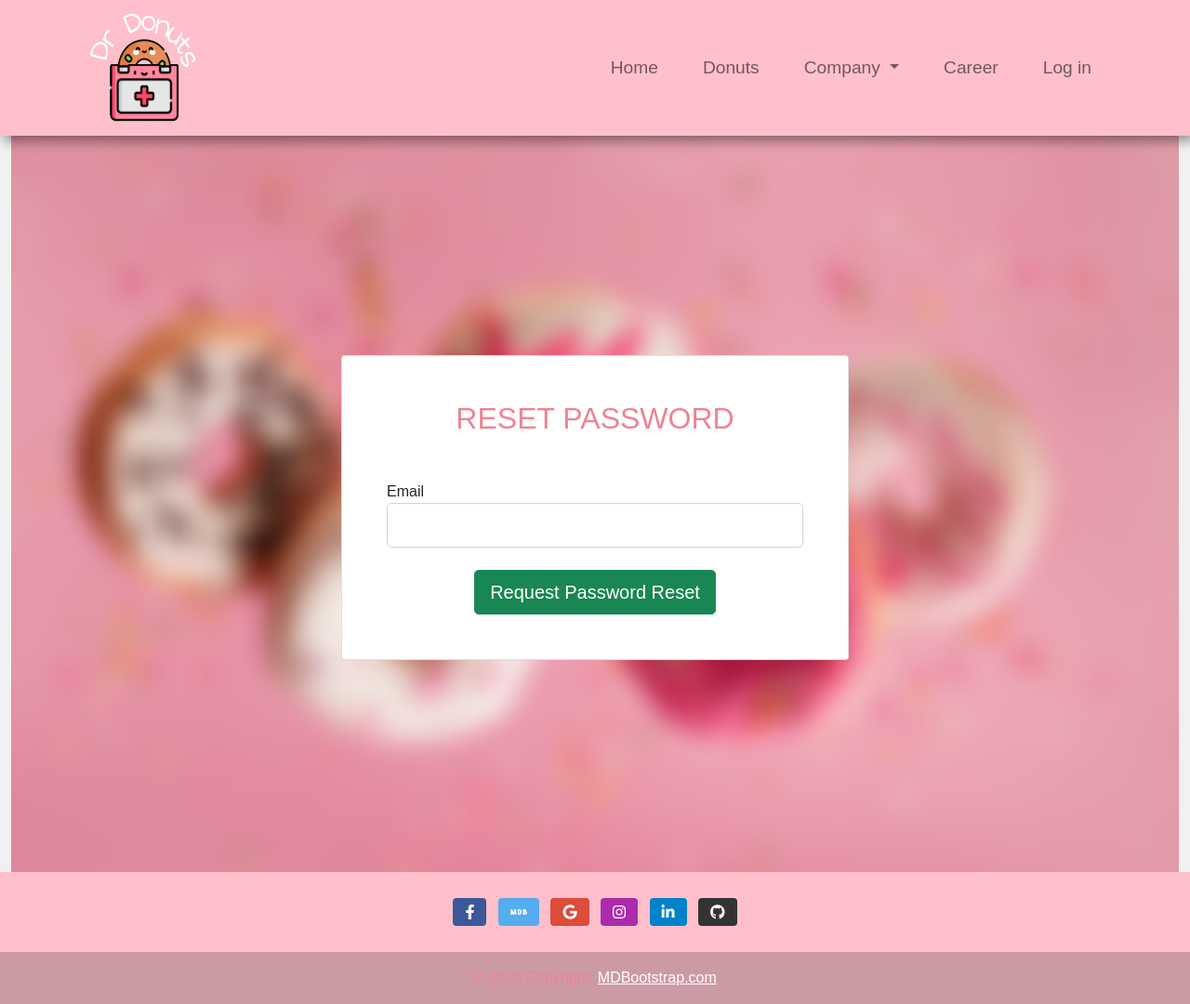
After one commit to pupuduck/AppDevelopmentProject, a Flask app: page /reset_password in a window 1280 px wide. The commit adds this page. Shown: the whole page at 93% size. Run offline with Flask 2, Linux system fonts and the light colour scheme; some libraries are stand-ins or nearby versions.

Commit message:
forgot password

```diff
--- a/Templates/login.html
+++ b/Templates/login.html
@@ -55,7 +55,7 @@
 
 
 
-                  <a class="small text-muted" href="#!">Forgot password?</a>
+                  <a class="small text-muted" href="/reset_password">Forgot password?</a>
                   <p class="mb-5 pb-lg-2">Sign up an account <a href="/register"
                        class="register fw-bold">Register here</a></p>
                 </form>
--- /dev/null
+++ b/Templates/reset_request.html
@@ -0,0 +1,36 @@
+<link rel="stylesheet" href="../static/Css/register.css">
+{% extends "base.html" %}
+{% block title %}Dr. Donuts{% endblock %}
+
+{% block content %}
+<section class="vh-100 bg-image">
+  <div class="mask d-flex align-items-center h-100 gradient-custom-3">
+    <div class="container h-100">
+      <div class="row d-flex justify-content-center align-items-center h-100">
+        <div class="col-12 col-md-9 col-lg-7 col-xl-6">
+          <div class="card">
+            <div class="card-body p-5">
+              <h2 class="text-uppercase text-center mb-5">Reset password</h2>
+
+              <form method="post">
+                {{ form.hidden_tag() }}
+
+                <div class="form-outline mb-4">
+                  {{form.email.label( class="form-email") }}
+                  {{ form.email(class="form-control form-control-lg") }}
+                </div>
+
+                <div class="button d-flex justify-content-center">
+                  {{form.submit(class='btn btn-success btn-lg btn-block')}}
+                </div>
+
+              </form>
+
+            </div>
+          </div>
+        </div>
+      </div>
+    </div>
+  </div>
+</section>
+{% endblock %}
--- a/main.py
+++ b/main.py
@@ -1,9 +1,10 @@
-from flask import Flask, render_template, request, redirect, url_for, flash, jsonify
-from flask_login import LoginManager, login_user, logout_user, current_user, login_required
-from models.auth.auth_forms import RegisterForm, LoginForm, UpdateProfileForm, UpdatePasswordForm, CreditCardForm
+from flask import render_template, request, redirect, url_for, flash, jsonify
+from flask_login import login_user, logout_user, current_user, login_required
+from flask_mail import Message
+from models.auth.auth_forms import RegisterForm, LoginForm, UpdateProfileForm, UpdatePasswordForm, CreditCardForm, ResetPasswordForm, RequestResetForm
 from models.auth.user import User
 from models.auth.paymentMethods import paymentMethods
-from models.cust.contactMessage import Message
+from models.cust.contactMessage import Messages
 from models.cust.contactForm import CreateMessageForm
 from models.hiring.hiringForm import CreateResumesForm, CreateJobPositionsForm
 from models.hiring.resume import Resumes
@@ -16,6 +17,7 @@ from models.auth.transaction_history import transactionHistory
 from models.report.report import Report
 from models.report.reportForm import CreateReportForm
 from PIL import Image
+from config import *
 import secrets
 import shelve
 import calendar
@@ -23,11 +25,18 @@ import time
 from datetime import datetime
 
 
-app = Flask(__name__)
-app.config["SECRET_KEY"] = "xxkxcZKH2TxsSw7bew8D9gLpCaa3YYnn"
-
-login_manager = LoginManager()
-login_manager.init_app(app)
+# app = Flask(__name__)
+# app.config["SECRET_KEY"] = "xxkxcZKH2TxsSw7bew8D9gLpCaa3YYnn"
+#
+# app.config['MAIL_SERVER'] = 'smtp.googlemail.com'
+# app.config['MAIL_PORT'] = '587'
+# app.config['MAIL_USE_TLS'] = True
+# app.config['MAIL_USERNAME'] = "DoctorDonutServices"
+# app.config['MAIL_PASSWORD'] = "DoctorDonut1447!"
+# mail = Mail(app)
+#
+# login_manager = LoginManager()
+# login_manager.init_app(app)
 
 
 # start of account management
@@ -556,13 +565,83 @@ def delete_user(user_id):
         db.close()
         flash('Account successfully deleted!', category='alert-success')
     except IOError:
-        print('Error IO error')
+        print("IOError")
+    except Exception as ex:
+        print(f"Exception Error as {ex}")
 
     return redirect(url_for('retrieve_users'))
 
 
+def send_reset_email(user):
+    token = user.get_reset_token()
+    msg = Message('Password Reset Request', sender='doctordonutservices@gmail.com', recipients=[user.get_email()])
+    msg.body = f""" To reset your password, visit the following link:
+{url_for('reset_token', token=token, _external=True)}
+
+If you did not make this request, then simply ignore this email and no changes will be made
+"""
+    mail.send(msg)
+
+
+@app.route('/reset_password', methods=['GET', 'POST'])
+def reset_request():
+    if current_user.is_authenticated:
+        return redirect(url_for('home'))
+    form = RequestResetForm()
+    if form.validate_on_submit():
+        users_dict = {}
+        db = shelve.open('DB/Customer/customer')
+        if 'customer' in db:
+            users_dict = db['customer']
+        else:
+            db['customer'] = users_dict
+        db.close()
+        for users in users_dict.values():
+            if users.get_email() == form.email.data:
+                print(type(users))
+                print(users)
+                print(users.get_email())
+                send_reset_email(users)
+                flash('An email has been sent with instructions to reset your password', 'alert-success')
+                return redirect(url_for('login'))
+
+    return render_template('reset_request.html', title='Reset Password', form=form)
+
+
+@app.route('/reset_password/<token>', methods=['GET', 'POST'])
+def reset_token(token):
+    if current_user.is_authenticated:
+        return redirect(url_for('home'))
+    user = User.verify_reset_token(token)
+    if user is None:
+        flash('That is an invalid or expired token', 'alert-danger')
+        return redirect(url_for('reset_request'))
+    form = ResetPasswordForm()
+    error = None
+    if request.method == "POST":
+        users_dict = {}
+        try:
+            db = shelve.open('DB/Customer/customer')
+            if 'customer' in db:
+                users_dict = db['customer']
+            else:
+                db['customer'] = users_dict
+            if form.password.data == form.confirm_password.data:
+                user.set_password(form.password.data)
+            else:
+                error = "Both passwords do not match"
+            users_dict[user.get_id()] = user
+            db['customer'] = users_dict
+            db.close()
+        except IOError:
+            print("IOError")
+        except Exception as ex:
+            print(f"Exception Error as {ex}")
+    return render_template('reset_token.html', title='Reset Password', form=form, error=error)
 # end of account management
 # start customer support
+
+
 @app.route('/messagesOverview')
 def messages_overview():
     return render_template('messagesOverview.html')
@@ -584,7 +663,7 @@ def contactUs():
             else:
                 db['message'] = message_dict
 
-            message = Message(name, email, subject, message)
+            message = Messages(name, email, subject, message)
             message_dict[message.get_message_id()] = message
             db['message'] = message_dict
             db.close()
--- a/models/auth/auth_forms.py
+++ b/models/auth/auth_forms.py
@@ -62,3 +62,14 @@ class CreditCardForm(FlaskForm):
     postal_code = StringField('Postal code', validators=[DataRequired(), Length(6)])
     country = CountrySelectField('Country', validators=[DataRequired()])
     unit_number = StringField('Unit number', validators=[DataRequired()])
+
+
+class RequestResetForm(FlaskForm):
+    email = EmailField('Email', validators=[DataRequired(), Email()])
+    submit = SubmitField('Request Password Reset')
+
+
+class ResetPasswordForm(FlaskForm):
+    password = PasswordField('Password', validators=[DataRequired()])
+    confirm_password = PasswordField('Confirm Password', validators=[DataRequired(), EqualTo([password])])
+    submit = SubmitField('Reset Password')
--- a/models/cust/contactMessage.py
+++ b/models/cust/contactMessage.py
@@ -1,11 +1,11 @@
 # User class
-class Message:
+class Messages:
     message_id = 0
 
     # initializer method
     def __init__(self, name, email, subject, message):
-        Message.message_id += 1
-        self.__message_id = Message.message_id
+        Messages.message_id += 1
+        self.__message_id = Messages.message_id
         self.__name = name
         self.__email = email
         self.__subject = subject
```
Also changed, not shown: Templates/reset_token.html (added, +42 -0 lines), config.py (added, +18 -0 lines), models/auth/user.py (+28 -0 lines), 3 other files.
